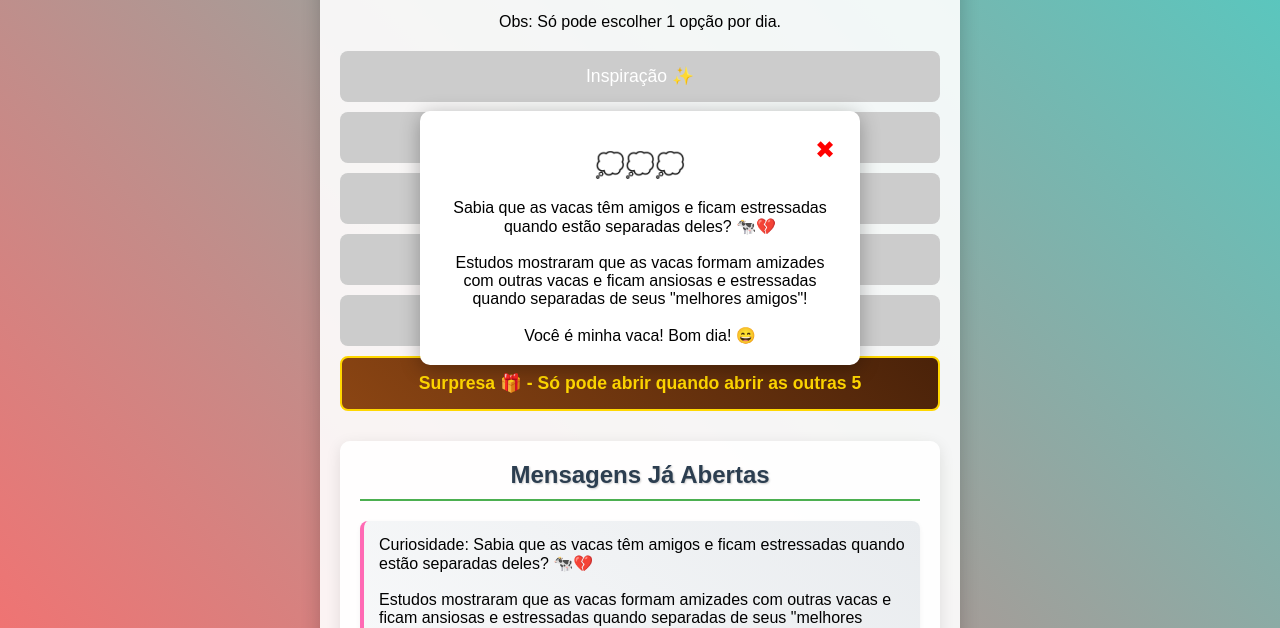
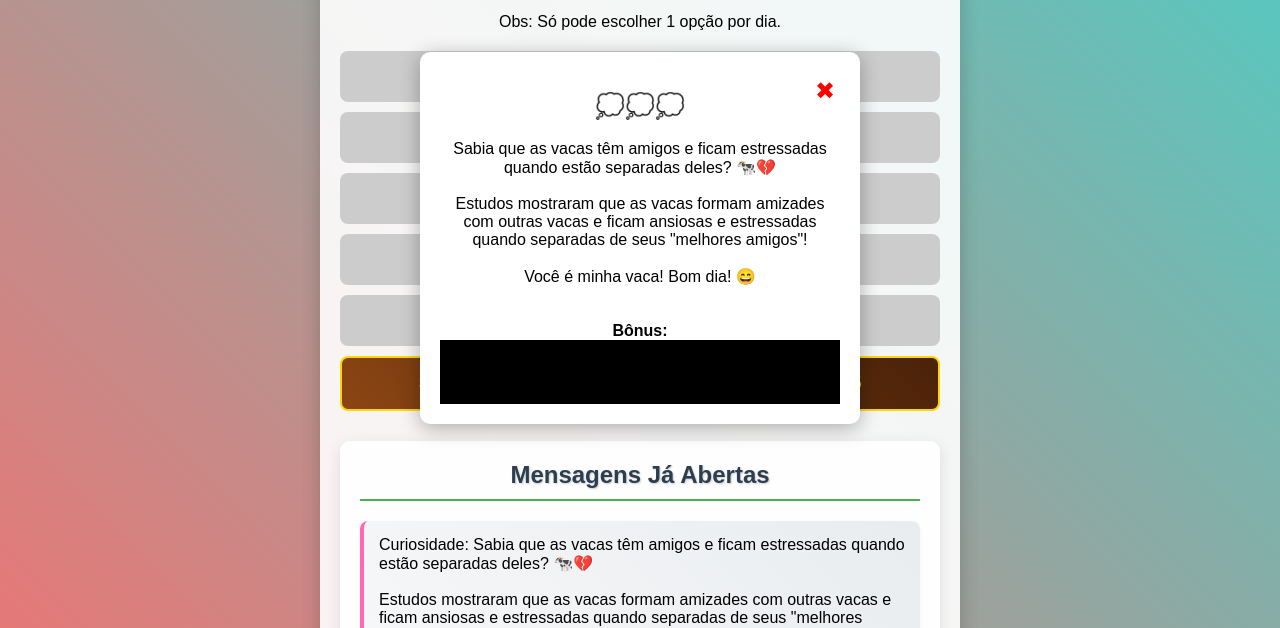
Before and after one commit to Welison200/bom-dia-site, a plain HTML site: page index.html in a window 1280 px wide. Both pictures are taken after a click on the button "Curiosidade 🧐". Shown: the part 162-790 px from the top of the page. Drawn offline with Linux system fonts and the light colour scheme.

Commit message:
Update index.html

```diff
--- a/index.html
+++ b/index.html
@@ -6,6 +6,27 @@
     <title>Bom Dia Interativo</title>
     <style>
         /* Estilos permanecem exatamente os mesmos */
+        .texto-com-tarja {
+    position: relative;
+    cursor: pointer;
+    display: inline-block;
+    padding: 5px;
+}
+
+.tarja {
+    position: absolute;
+    top: 0;
+    left: 0;
+    width: 100%;
+    height: 100%;
+    background-color: #000;
+    transition: opacity 0.3s ease;
+}
+
+.tarja.oculta {
+    opacity: 0;
+    pointer-events: none;
+}
         body {
             font-family: Arial, sans-serif;
             max-width: 100%;
@@ -255,6 +276,10 @@
     </div>
 
     <script>
+        function removerTarja(elemento) {
+        const tarja = elemento.querySelector('.tarja');
+        tarja.classList.add('oculta');
+        }
         function checkAndResetDate() {
             const lastChoiceDate = localStorage.getItem('lastChoiceDate');
             const today = new Date().toDateString();
@@ -314,7 +339,7 @@
                 'piada': '- Eu saí do meu trabalho. Não conseguiria continuar lá depois do que o meu chefe disse...<br><br>- O que ele disse? <br><br>- Você está despedido! 😄😄😄',
                 'reflexao': '"Não espere perder para dar valor. Valorize enquanto tem, valorize hoje. O mundo gira, o tempo passa, tudo muda." <br><br> Tenha um ótimo dia! ✨',
                 'desafio': 'Listar 3 coisas incríveis sobre si mesma e 2 coisas coisas sobre seu melhor amigo <br>(Que vc sabe quem é!!! Espero). <br><br> Tem que mandar a lista para o seu melhor amigo, tá!?',
-                'curiosidade': 'Sabia que as vacas têm amigos e ficam estressadas quando estão separadas deles? 🐄💔<br><br> Estudos mostraram que as vacas formam amizades com outras vacas e ficam ansiosas e estressadas quando separadas de seus "melhores amigos"!<br><br>Você é minha vaca! Bom dia! 😄',
+                'curiosidade': 'Sabia que as vacas têm amigos e ficam estressadas quando estão separadas deles? 🐄💔<br><br> Estudos mostraram que as vacas formam amizades com outras vacas e ficam ansiosas e estressadas quando separadas de seus "melhores amigos"!<br><br>Você é minha vaca! Bom dia! 😄<br><br><br><b>Bônus:</b> <div class="texto-com-tarja" onclick="removerTarja(this)"><div class="tarja"></div>Seu melhor amigo está com saudade, depois desses 5 dias acho que ele merece te ver. Que tal uma fotinha pra ele matar um pouquinho da saudade?</div>',
                 'surpresa': `<div class="chocolate-voucher">
                     <div class="decoration">🍫 ✨ 🍫</div>
                     <h2>Vale Chocolate</h2>
```
